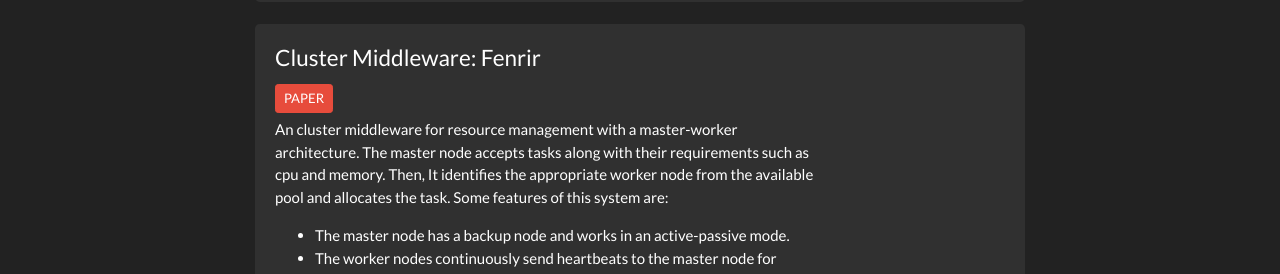
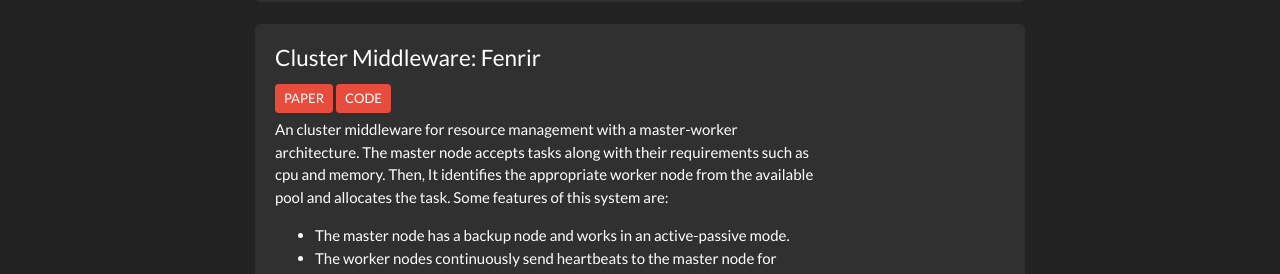
Before and after one commit to divyang-mittal/divyang-mittal.github.io, a Jekyll site: the page built from _pages/research.md, in a window 1280 px wide and 1337 px high. Shown: the part 501-775 px from the top of the window. Built offline with Jekyll 4.4.1, drawn with Linux system fonts in a browser that asks for light colours; nearby versions of some CDN libraries; a style sheet for code colours, icons or effects is not loaded.

Commit message:
Fix broken links to pdf and add code links

```diff
--- a/Gemfile
+++ b/Gemfile
@@ -6,3 +6,4 @@ gem "rack", ">= 2.2.3"
 gem "sassc", ">2.0.1"
 gem "kramdown-parser-gfm"
 gem 'jekyll-scholar'
+gem "webrick"
--- a/_pages/research.md
+++ b/_pages/research.md
@@ -68,7 +68,7 @@ iframe {
 <div class="row align-items-end">
 <div class="col-md-9 col-sm-12">
  <h4>Design of WebRTC based Real Time Streaming System</h4>
-<a href="{{ site.url }}{{ site.baseurl }}/papers/BTP-1.pdf" target="_blank"><button class="btn btn-danger btn-sm">PAPER</button></a>
+<a href="{{ site.url }}{{ site.baseurl }}/papers/BTP_1.pdf" target="_blank"><button class="btn btn-danger btn-sm">PAPER</button></a>
 <br>
 With the start of pandemic, there was an increase in the demand of video conferencing systems. These systems were highly scalable but
 they were always criticised for their lack of data security. This project aimed at creating a video conferencing system
@@ -87,7 +87,7 @@ These improved the scalability of the system to 12 users.
 <div class="row align-items-end">
 <div class="col-md-9 col-sm-12">
 <h4>Cluster Middleware: Fenrir</h4>
-<a href="{{ site.url }}{{ site.baseurl }}/papers/Cluster-Middleware.pdf" target="_blank"><button class="btn btn-danger btn-sm">PAPER</button></a>
+<a href="{{ site.url }}{{ site.baseurl }}/papers/Cluster_Middleware.pdf" target="_blank"><button class="btn btn-danger btn-sm">PAPER</button></a> <a href="https://github.com/divyang-mittal/cluster-middleware" target="_blank"><button class="btn btn-danger btn-sm">CODE</button></a>
 <br>
 An cluster middleware for resource management with a master-worker architecture. The master node accepts tasks along
 with their requirements such as cpu and memory. Then, It identifies the appropriate worker node from the available pool
```
